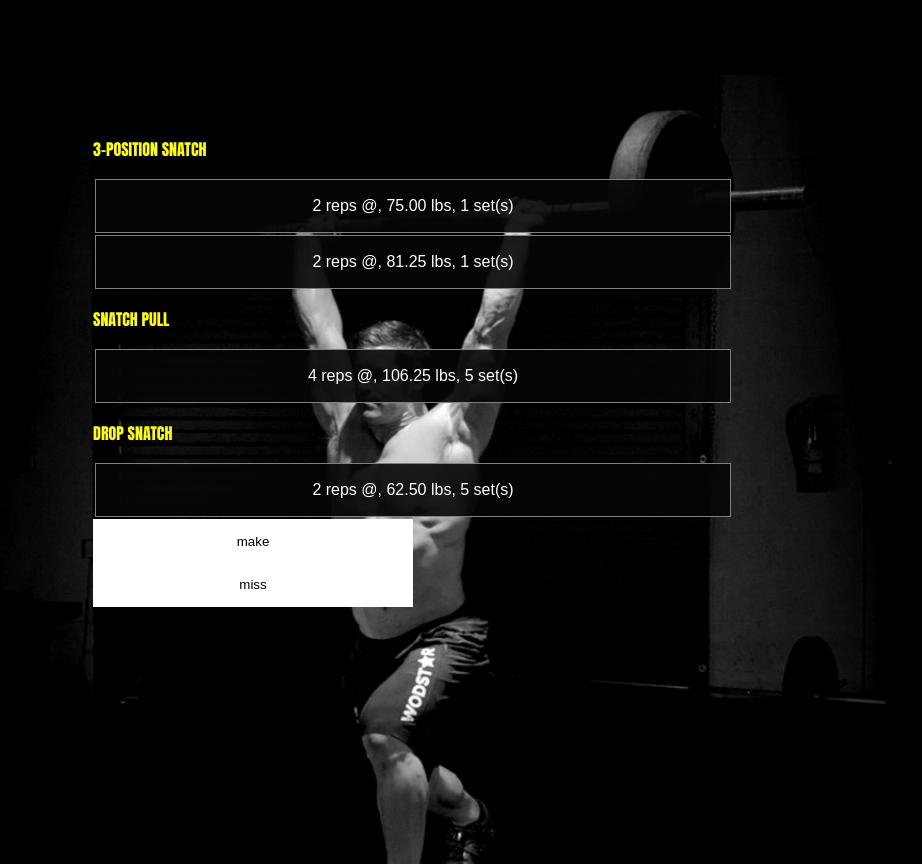
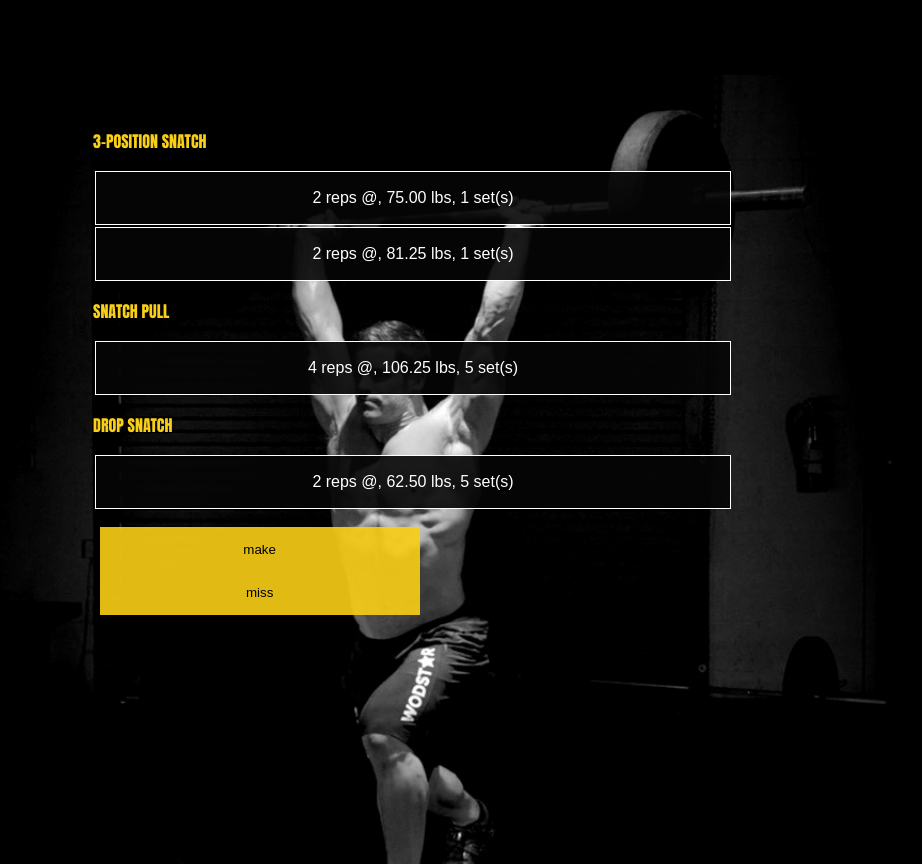
Before and after one commit to harrisonBarnett/wl_, a Flask app: page /snatch in a window 1280 px wide. Shown: the whole page, without its empty margins (227-1149 px from the left). Run offline with Flask 2, Linux system fonts and the light colour scheme; a user stored in the database is signed in.

Commit message:
Moar styles.

```diff
--- a/website/static/css/session.css
+++ b/website/static/css/session.css
@@ -1,7 +1,10 @@
+:root {
+    --accent-color: rgb(250, 208, 22);
+}
+
 html {
     background: black;
 }
-
 body {
     margin: 0;
     padding: 0;
@@ -10,16 +13,12 @@ body {
     background-repeat: no-repeat;
     background-position: top;
     background-size: 200%;
-
 }
-
 .container {
     width: 75vw;
     margin: 0 auto;
     margin-top: 4em;
-
 }
-
 .table-container {
     height: 75vh;
     display: flex;
@@ -27,47 +26,46 @@ body {
     justify-content: center;
     align-items: center;
 }
-
 .set-title {
     width: 100%;
     margin: 0;
     padding: 1em 0;
     font-family: impact;
-    color: yellow;
+    color: var(--accent-color);
 }
-
-
-
 table {
     width: 100%;
     text-align: center;
 }
-
 tr {
     background: rgba(6, 6, 6, .9);
     width: 100%;
 }
 td {
-    border: 1px solid gray;
+    border: 1px solid white;
 }
 td p {
     font-family: Arial;
     color: white;
 }
+.button-group-container {
+    margin-top: 1em;
+}
 button {
     width: 25vw;
+    margin: 0 .5em;
     border: none;
-    background: white;
+    background: var(--accent-color);
+    opacity: .9;
     cursor: pointer;
+}
 
-}
 
 @media only screen and (min-width: 800px) {
 
     body {
         background-size: 100%;
     }
-
     .container {
         width: 50vw;
     }
```
